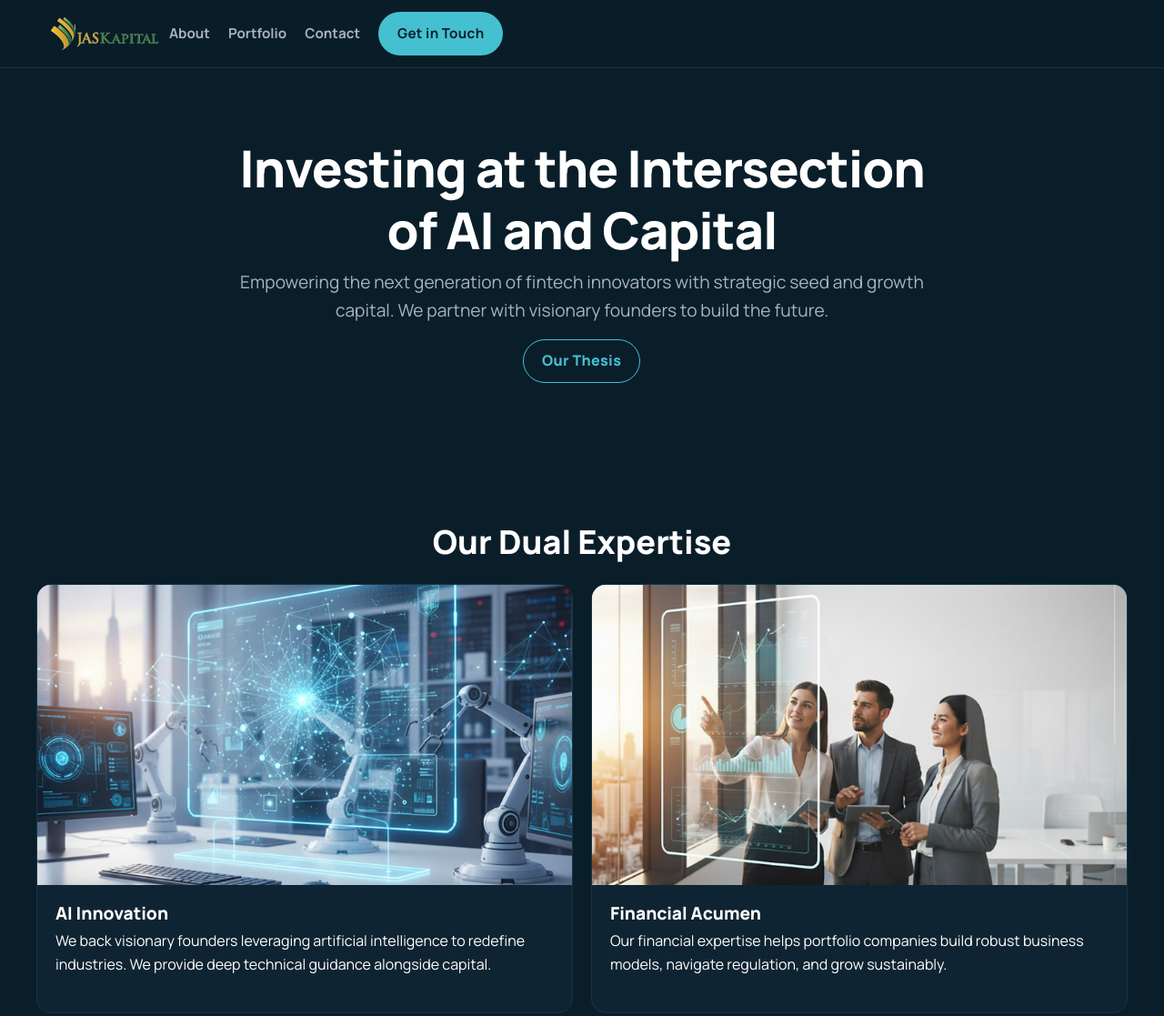
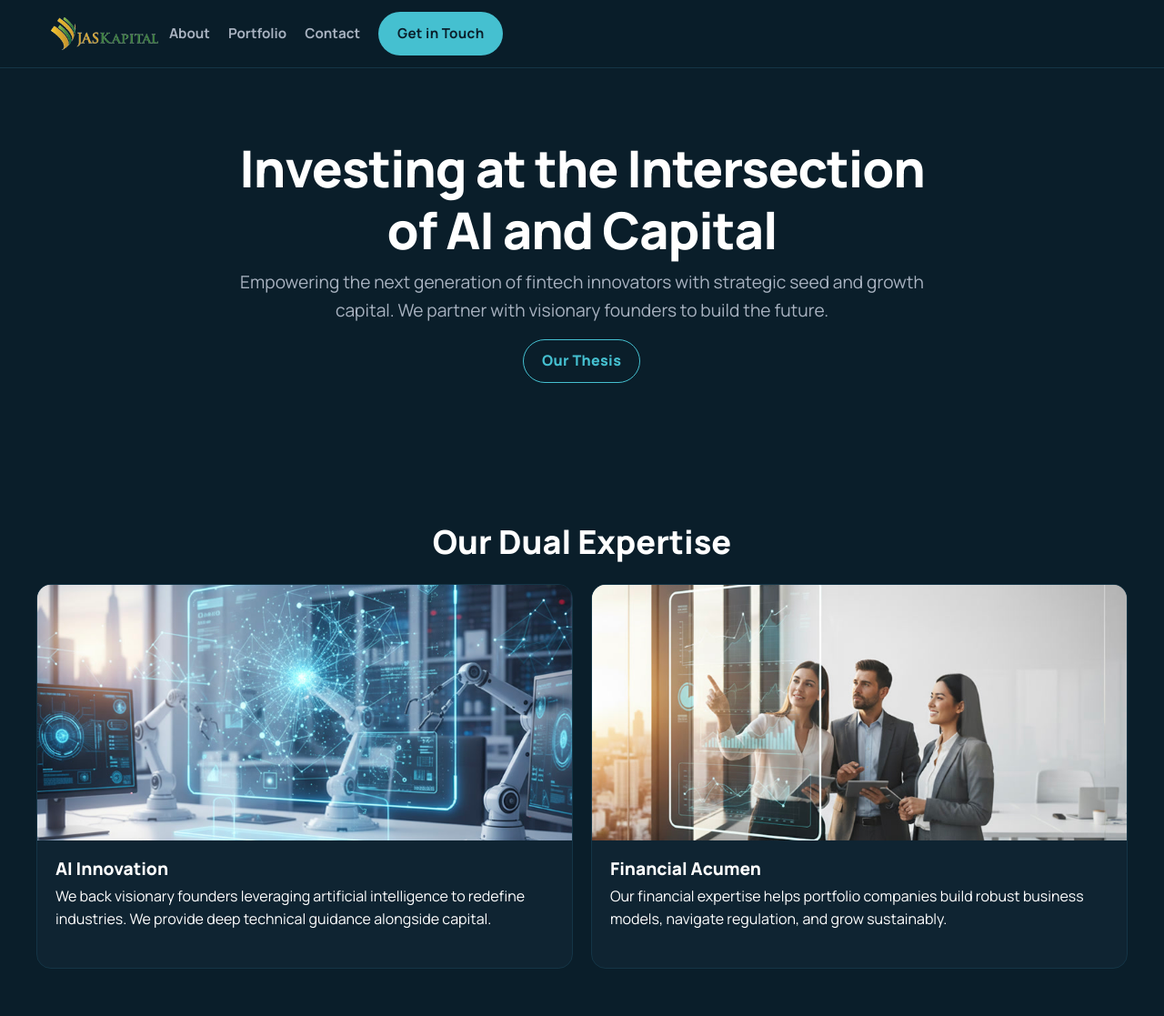
Before and after one commit to izjenie/jask-website, a plain HTML site: page index.html in a window 1280 px wide. Shown: the top 1117 px of the page at 91% size. Drawn offline with Linux system fonts and the light colour scheme.

Commit message:
Dual Expertise: align card image heights on desktop for horizontal alignment

```diff
--- a/styles.css
+++ b/styles.css
@@ -165,6 +165,11 @@ h1,h2,h3,h4{ line-height: 1.2; color: inherit; margin: 0 0 .6rem; }
 @supports not (aspect-ratio: 1 / 1){
   .card-media{ height:0; padding-bottom:56.25%; }
 }
+
+/* Ensure consistent media height on desktop so the two cards align */
+@media (min-width: 720px){
+  .card .card-media{ height: clamp(220px, 22vw, 300px); aspect-ratio: auto; }
+}
 .card-body{ padding: 1.25rem 1.25rem 1.5rem; }
 .card-body h3{ font-size: 1.2rem; font-weight: 800; margin-bottom: .35rem; }
 .card-body .meta{ color: var(--muted); font-size: .9rem; margin-bottom: .5rem; }
```
